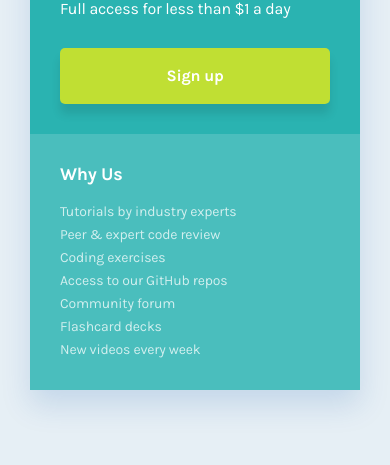
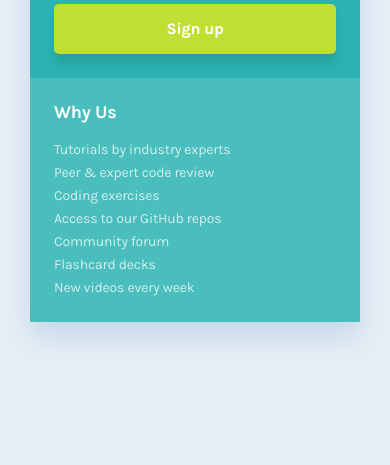
Before and after one commit to NinjaInShade/price-grid-component, a plain HTML site: page index.html in a window 390 px wide. Shown: the part 487-952 px from the top of the page. After the commit the page ends 884 px from the top, so only its background shows below. Drawn offline with Linux system fonts and the light colour scheme.

Commit message:
Updated REAMDE/CSS tweaks to match design

```diff
--- a/buttons.css
+++ b/buttons.css
@@ -7,7 +7,7 @@
   font-size: var(--button);
   box-shadow: 0 10px 10px 0 rgba(0, 0, 0, 0.1);
   border-radius: 5px;
-  padding: 15px;
+  padding: 12px;
   font-weight: 700;
 }
 
--- a/main.css
+++ b/main.css
@@ -119,6 +119,6 @@
   }
 
   .price-card-section {
-    padding: 30px;
+    padding: 24px;
   }
 }
```
Also changed, not shown: screenshots/Desktop_solution.png (added), screenshots/Mobile_solution.png (added), 1 other file.
